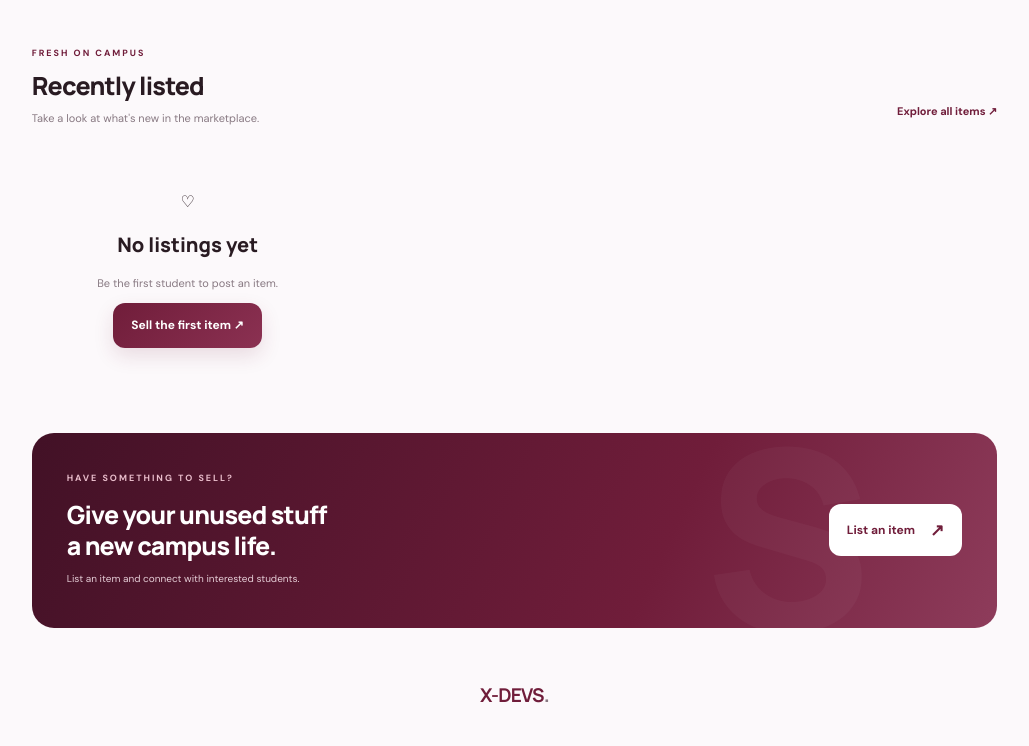
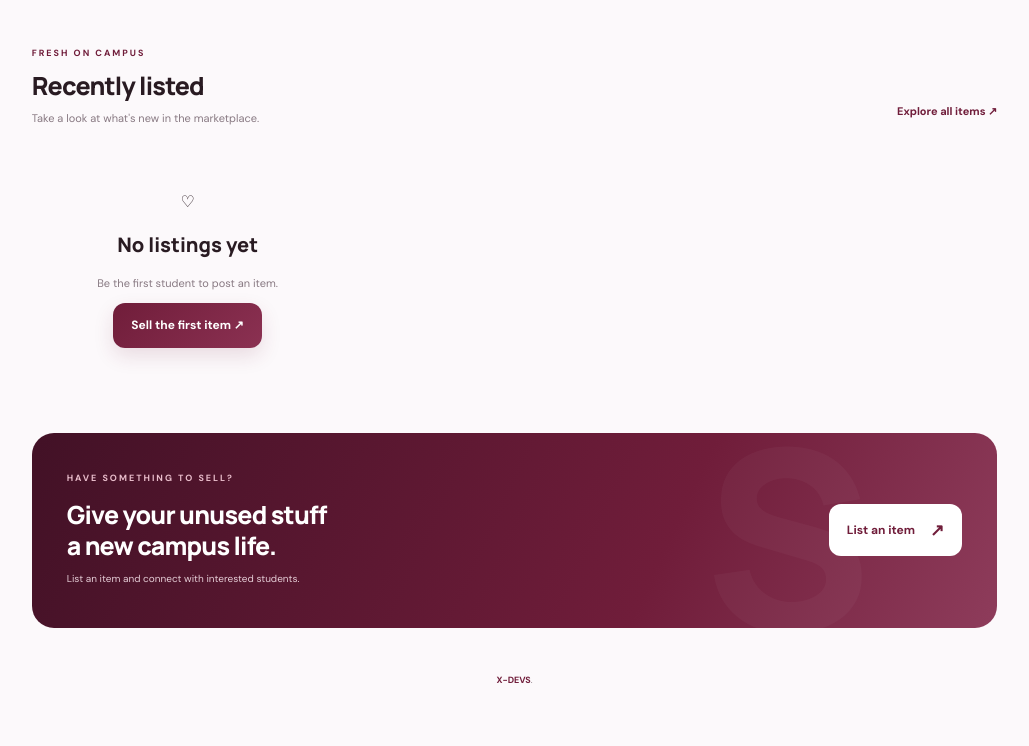
Before and after one commit to ghostichukwu002/STUDMART, a plain HTML site: page frontend/index.html in a window 1280 px wide. Shown: the part 1005-1751 px from the top of the page, without its empty margins (243-1272 px from the left). Drawn offline with Linux system fonts and the light colour scheme; no server answers.

Commit message:
Update index.html

```diff
--- a/frontend/index.html
+++ b/frontend/index.html
@@ -107,7 +107,7 @@
         </div>
       </div>
     </section>
-    <footer class="site-footer"><a class="brand footer-brand" href="#" data-view="home"><p><strong>X-DEVS</strong>.</p></footer>
+    <footer class="site-footer"<p><strong>X-DEVS</strong>.</p></footer>
   </main>
 </div>
 
```
